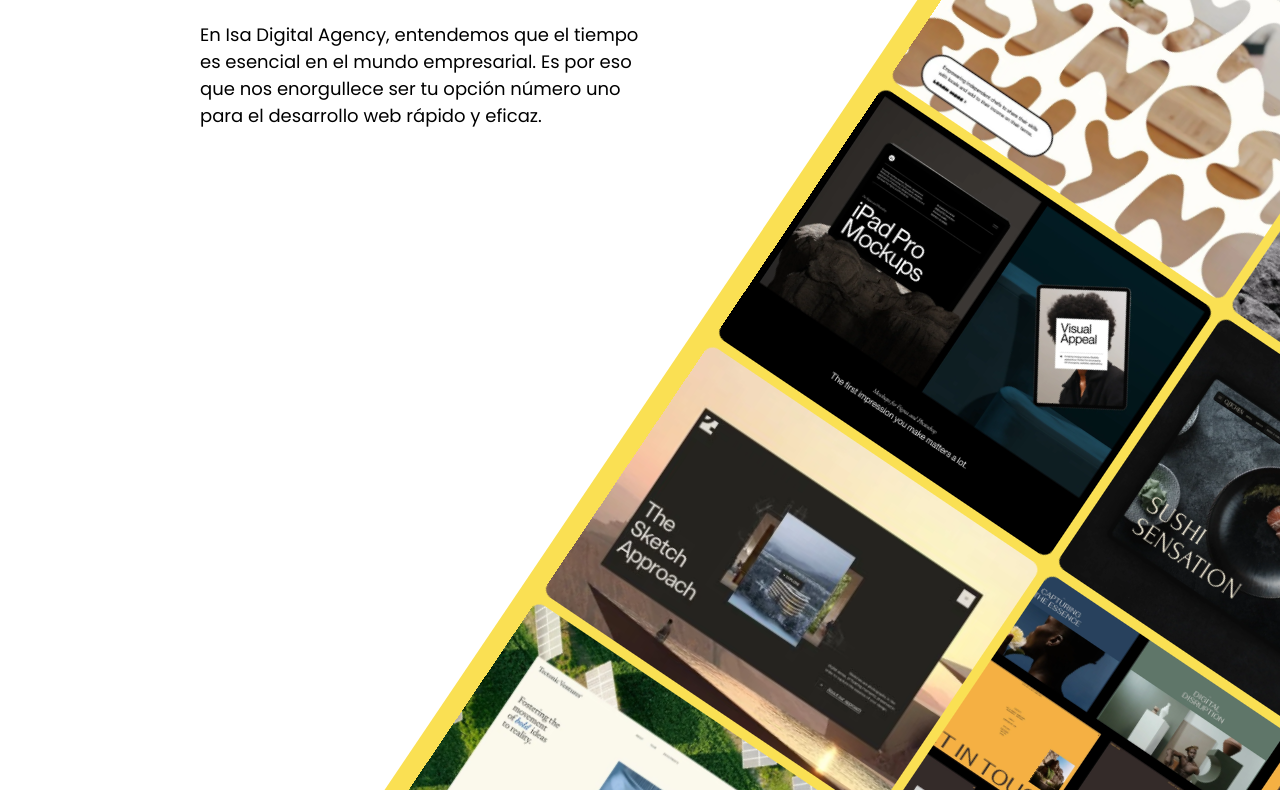
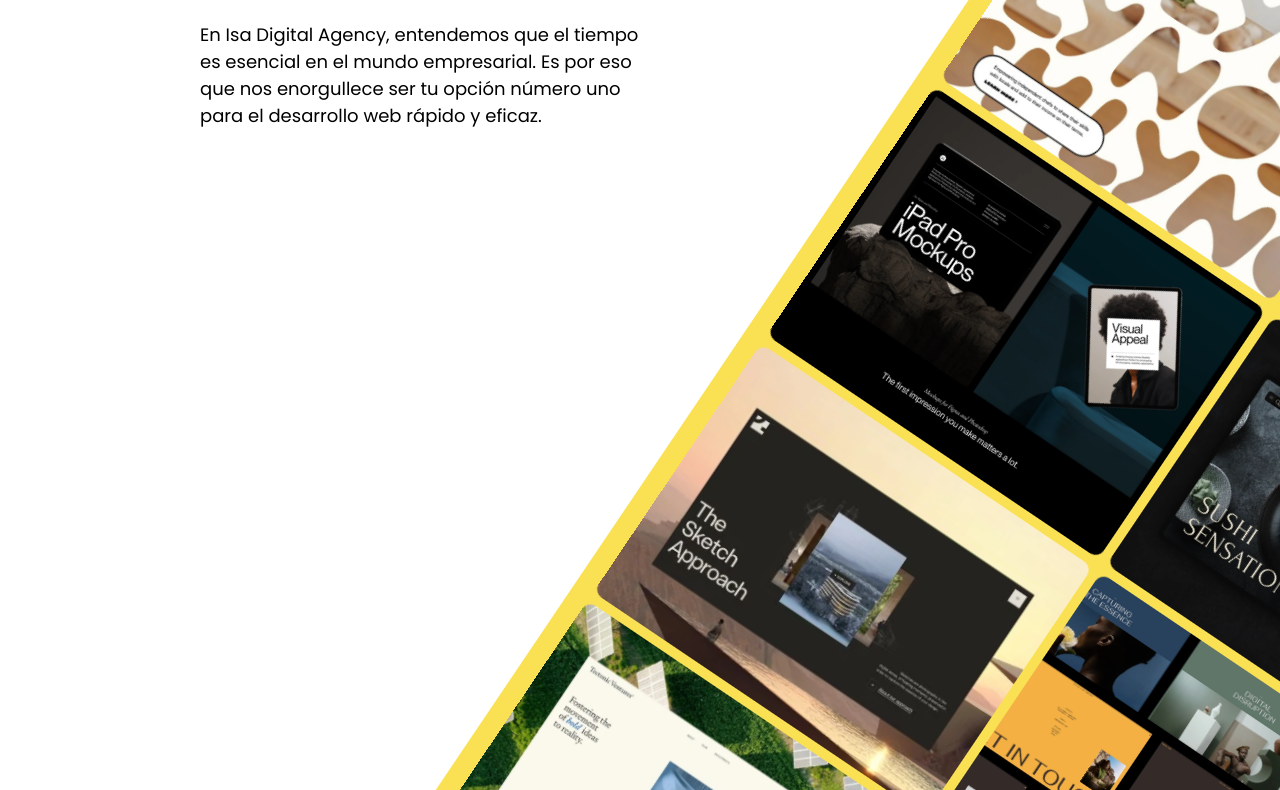
Before and after one commit to M4qu14v3l0/iwa-landing, an Astro site: page / in a window 1280 px wide. Shown: the part 493-1283 px from the top of the page. Built offline with nearby package versions, Linux system fonts and the light colour scheme; Astro itself is replaced by a stand-in of ours.

Commit message:
last changes

```diff
--- a/src/components/animations/AnimationHome.astro
+++ b/src/components/animations/AnimationHome.astro
@@ -53,7 +53,7 @@ const pictures: { pic: string }[] = [
         z-index: -1;
         background-color: #fae053;
         margin-top: -160px;
-        transform: translateX(-8vw) translateY(-480px) rotate(34deg);
+        transform: translateX(-5vw) translateY(-480px) rotate(34deg);
         display: flex;
         align-items: center;
     }
@@ -121,11 +121,12 @@ const pictures: { pic: string }[] = [
         }
     } */
 
-    @media (max-width: 1300px) {
+    @media (max-width: 1380px) {
         .box {
-            transform: translateX(5vw) translateY(-480px) rotate(34deg);
+            transform: translateX(9vw) translateY(-480px) rotate(34deg);
         }
     }
+
     @media (max-width: 900px) {
         .animation {
             display: none;
```
